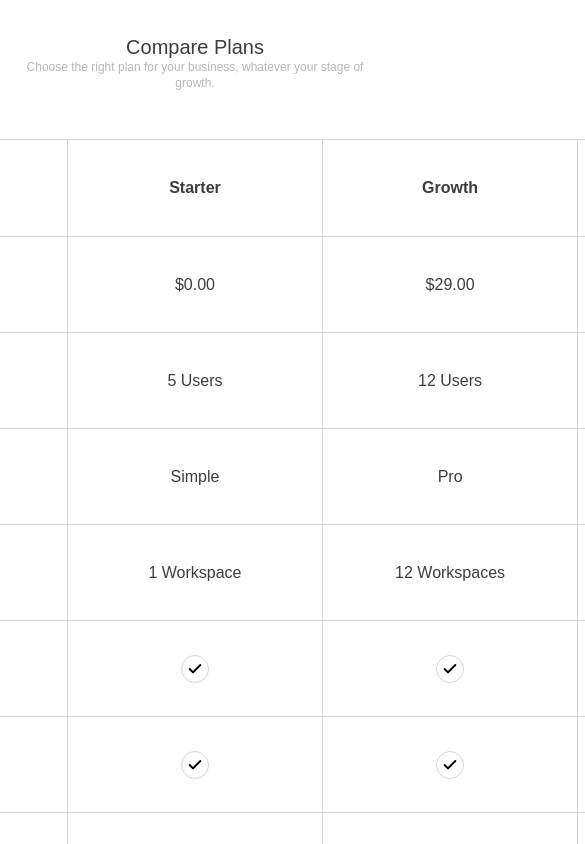
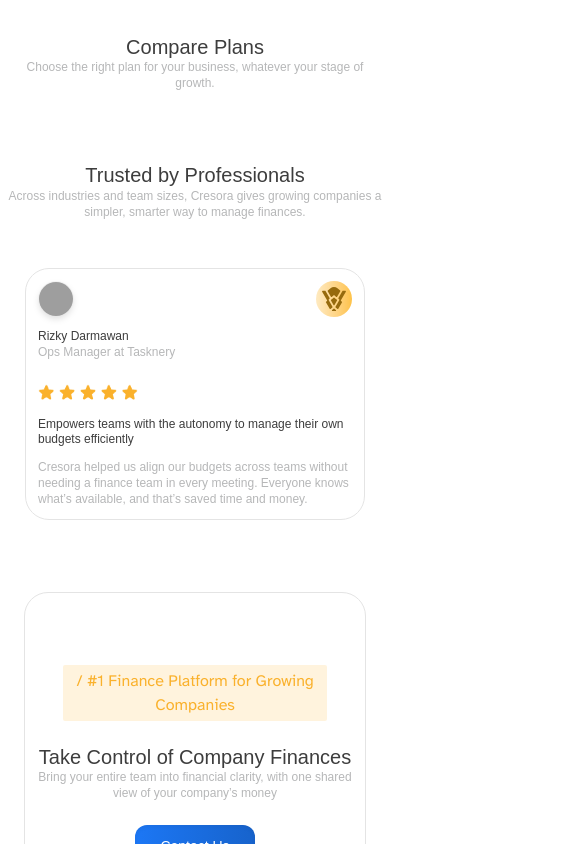
Before and after one commit to Hckerson/cresora, a Next.js app: page /pricing in a window 390 px wide. Shown: the part 2100-2944 px from the top of the page, 585 px wide, since content can reach past the window. Built offline with nearby package versions, Linux system fonts and the light colour scheme; grey boxes are pictures that could not be loaded.

Commit message:
chore: testing out react flow

```diff
--- a/app/test/page.tsx
+++ b/app/test/page.tsx
@@ -1,7 +1,8 @@
+import MovingDot from "@/components/ui/movingDot"
 export default function Test() {
     return(
         <div className="box-border">
-
+                <MovingDot/>
         </div>
     )
 }
--- a/components/ui/movingDot.tsx
+++ b/components/ui/movingDot.tsx
@@ -1,3 +1,4 @@
+'use client'
 import { useState } from 'react';
 
 export default function MovingDot() {
@@ -27,8 +28,8 @@ export default function MovingDot() {
         backgroundColor: 'red',
         borderRadius: '50%',
         transform: `translate(${position.x}px, ${position.y}px)`,
-        left: -10,
-        top: -10,
+        left: -15,
+        top: -15,
         width: 20,
         height: 20,
       }} />
--- a/components/ui/pricingTable.tsx
+++ b/components/ui/pricingTable.tsx
@@ -4,17 +4,17 @@ import { pricingFeaturesData } from "@/app/lib/placeholder-data";
 
 export default function PricingTable() {
     return (
-        <div className="paddy flexy 3xl:max-w-[1480px] mx-auto flex-col gap-y-12 ">
+        <div className="paddy flexy 3xl:max-w-[1480px] mx-auto flex-col gap-y-12">
             <Description
                 title="Compare Plans"
                 description="Choose the right plan for your business, whatever your stage of growth."
             />
             <table
                 style={{ borderRadius: 30 }}
-                className="box-border w-[1280px] border-collapse border border-gray-300"
+                className="box-border hidden max-w-[1280px] border-collapse border border-gray-300 md:table"
             >
                 <thead className="">
-                    <tr className="h-[96px]">
+                    <tr className="h-[54px] md:h-[75px] xl:h-[96px]">
                         <th className="w-[40%] border-gray-300 text-start">
                             <p className="pl-8">Core Features</p>
                         </th>
@@ -31,12 +31,15 @@ export default function PricingTable() {
                     {pricingFeaturesData.map((data, idx) => {
                         const { starter, growth, scale } = data.data;
                         return (
-                            <tr className="h-[96px]" key={idx}>
+                            <tr
+                                className="h-[54px] md:h-[75px] xl:h-[96px]"
+                                key={idx}
+                            >
                                 <td className="border-t border-gray-300">
                                     <div className="pl-8">{data.name}</div>
                                 </td>
                                 <td className="border-x border-t border-gray-300">
-                                    <div className="text-center">
+                                    <div className="xs:text-xs text-center text-[8px] md:text-[14px]">
                                         {typeof starter == "string" ? (
                                             starter
                                         ) : typeof starter == "boolean" &&
@@ -48,7 +51,7 @@ export default function PricingTable() {
                                     </div>
                                 </td>
                                 <td className="border-t border-r border-gray-300">
-                                    <div className="text-center">
+                                    <div className="xs:text-xs text-center text-[8px] md:text-[14px]">
                                         {typeof growth == "string" ? (
                                             growth
                                         ) : typeof growth == "boolean" &&
@@ -60,7 +63,7 @@ export default function PricingTable() {
                                     </div>
                                 </td>
                                 <td className="border-t border-gray-300">
-                                    <div className="text-center">
+                                    <div className="xs:text-xs text-center text-[8px] md:text-[14px]">
                                         {typeof scale == "string" ? (
                                             scale
                                         ) : typeof scale == "boolean" &&
@@ -82,8 +85,8 @@ export default function PricingTable() {
 
 export function CheckMark() {
     return (
-        <div className="flexy mx-auto size-[28px] gap-y-0 rounded-full border border-gray-300 p-[5px]">
-            <Check strokeWidth={3} className="text-black" />
+        <div className="flexy mx-auto size-[18px] gap-y-0 rounded-full border border-gray-300 p-[5px] md:size-[23px] xl:size-[28px]">
+            <Check className="text-black xl:stroke-3 xs:stroke-2 stroke-1" />
         </div>
     );
 }
--- a/components/ui/testimonial-carousel.tsx
+++ b/components/ui/testimonial-carousel.tsx
@@ -8,13 +8,13 @@ export default function Carousel() {
     return (
         <Swiper
             className="w-[calc(100%-50px)]"
-            spaceBetween={25}
             onSwiper={(swiper) => console.log(swiper)}
             breakpoints={{
-                320: { slidesPerView: 1.5 },
-                768: { slidesPerView: 2.5 },
-                1280: { slidesPerView: 3.5 },
+                320: { slidesPerView: 1, spaceBetween: 10 },
+                768: { slidesPerView: 2.5, spaceBetween: 15 },
+                1280: { slidesPerView: 3.5, spaceBetween: 20 },
             }}
+            freeMode={true}
         >
             {testimonialCardData.map((cardData, index) => (
                 <SwiperSlide className="">
--- a/components/ui/testimonialCard.tsx
+++ b/components/ui/testimonialCard.tsx
@@ -20,7 +20,7 @@ export default function TestimonialCard({
     alt,
 }: TestimonialCardProps) {
     return (
-        <div className="bg-background box-border flex flex-col justify-between gap-y-6 rounded-3xl border border-[#E4E4E4] p-5 md:p-8 lg:h-[310px]">
+        <div className="bg-background box-border flex flex-col justify-between gap-y-6 rounded-3xl border border-[#E4E4E4] p-3 xs:p-5 md:p-8 lg:h-[310px]">
             <div className="relative flex w-full">
                 <div className="box-border flex flex-1 flex-col items-start gap-x-3 gap-y-3 md:flex-row">
                     <CustomImage
@@ -32,7 +32,7 @@ export default function TestimonialCard({
                         src={avatarSrc}
                     />
                     <div className="flex flex-col">
-                        <p className="text-foreground text-[12px] md:text-[18px] leading-[1.24] font-medium md:text-2xl">
+                        <p className="text-foreground text-[12px] leading-[1.24] font-medium md:text-2xl md:text-[18px]">
                             {name}
                         </p>
                         <p className="text-primary-foreground text-xs md:text-sm">
@@ -43,7 +43,7 @@ export default function TestimonialCard({
                 <CustomImage
                     height={100}
                     width={100}
-                    boxClass="size-[36px] md:size-[56px]   rounded-full bg-linear-to-r from-[#FEEAC1] to-[#FEC247] p-3"
+                    boxClass="size-[36px] md:size-[56px]   rounded-full bg-linear-to-r from-[#FEEAC1] to-[#FEC247] p-1.5 md:p-3"
                     alt={alt}
                     src={iconSrc}
                 />
@@ -57,8 +57,8 @@ export default function TestimonialCard({
                     classes=""
                     src={"/images/stars.png"}
                 />
-                <div className="span flex flex-col gap-y-3 md:gap-y-6 pt-4">
-                    <p className="text-foreground md:text-[16px] text-[12px] lg:text-[20px] leading-[1.24] md:text-2xl">
+                <div className="span flex flex-col gap-y-3 pt-4 md:gap-y-6">
+                    <p className="text-foreground text-[12px] leading-[1.24] md:text-2xl md:text-[16px] lg:text-[20px]">
                         {title}
                     </p>
                     <p className="text-primary-foreground text-xs md:text-sm">
```
